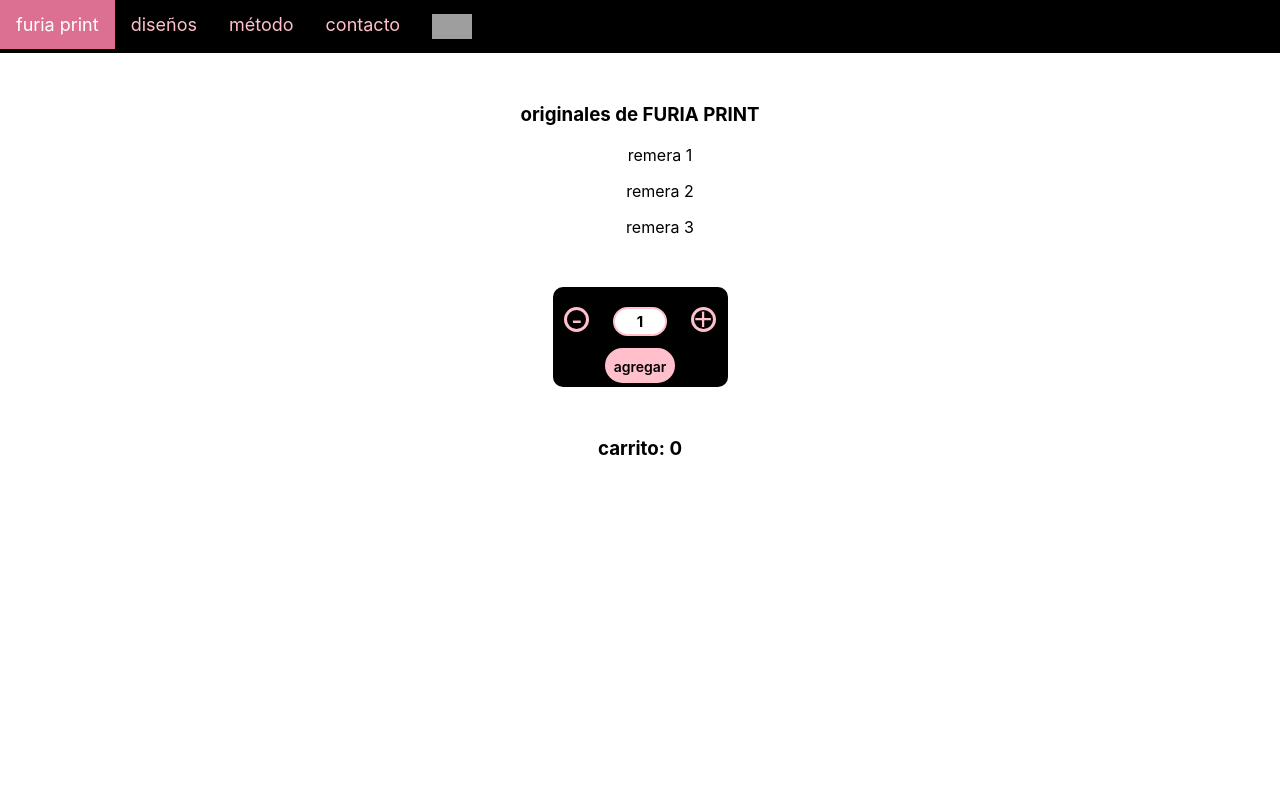
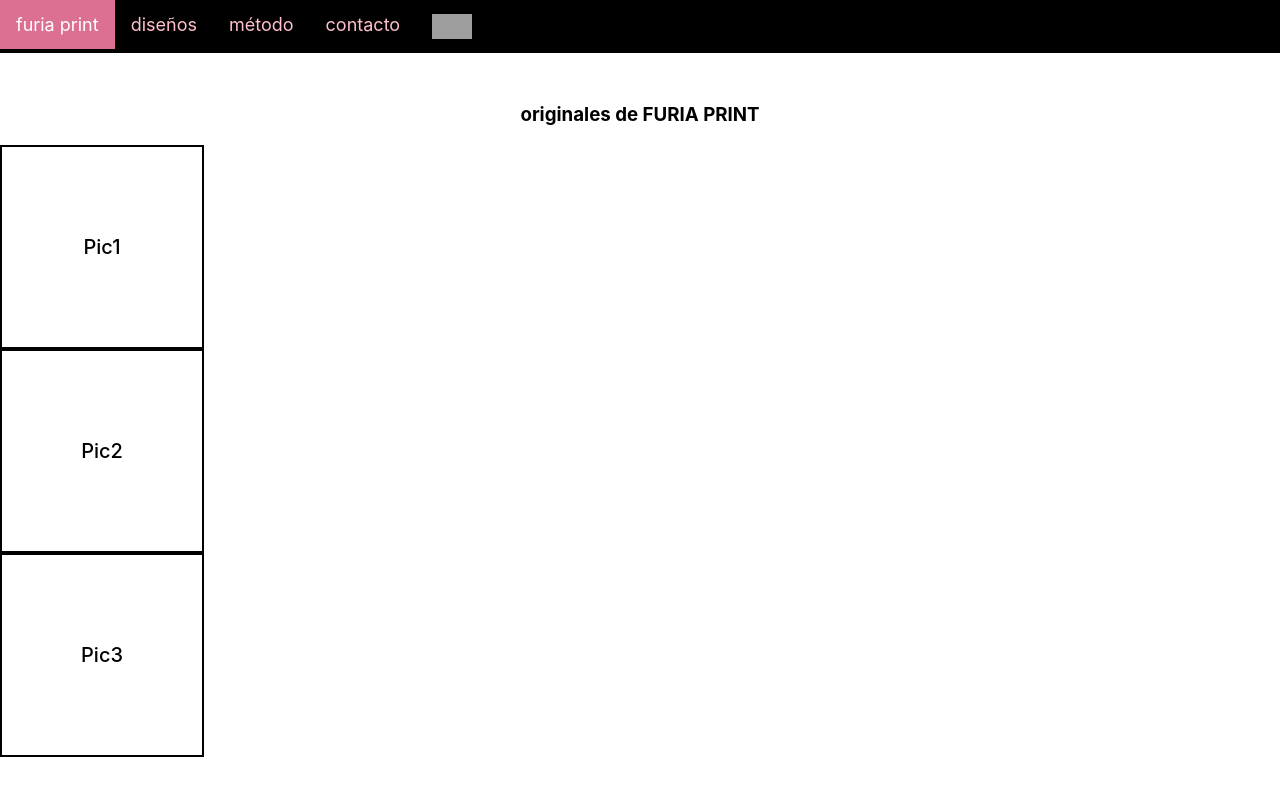
Before and after one commit to iagoscippo/coder_react, a React (Create React App) app: page / in a window 1280 px wide. Shown: the top 800 px of the page. Built offline with nearby package versions, Linux system fonts and the light colour scheme; grey boxes are pictures that could not be loaded.

Commit message:
intentando que renderee bien los items con pics, falta

```diff
--- a/src/App.js
+++ b/src/App.js
@@ -38,7 +38,7 @@ function App() {
     <div className="App">
       <NavBar />
         <div className="info" style={info}>
-          <ItemListContainer title="FURIA PRINT" itemId={2}/>
+          <ItemListContainer title="FURIA PRINT"/>
           <ItemCount {...itemCountProps}/>
           <h3>carrito: {cart}</h3>
       </div>
--- a/src/components/ItemDetail/ItemDetail.js
+++ /dev/null
@@ -1,3 +0,0 @@
-/* .filter(
-    item => item.id === id
-    )
--- a/src/components/ItemListContainer/ItemList/Item/Item.js
+++ b/src/components/ItemListContainer/ItemList/Item/Item.js
@@ -1,9 +1,31 @@
 import React from 'react';
+import Pic1 from './remera1.jpg';
+import Pic2 from './remera2.jpg';
+import Pic3 from './remera3.jpg';
+
+const itemStyle = {
+    height: 200,
+    width: 200,
+    alignText:"center",
+    fontSize: 20,
+    fontWeight: 500,
+    alignItems: 'center',
+    border:"2px solid black",
+    margin: 0,
+    padding: "auto",
+    display: 'flex',
+    flexDirection:'column',
+    justifyContent: 'space-around',
+
+
+}
 
 function Item({ item }) {
-    return <ul style={{listStyleType: "none"}}>
-             { item.id, item.name }
-            </ul>
+
+
+    return <div style={itemStyle}>
+             { item.id, item.name, item.price, item.pic }
+            </div>
 };
 
 export default Item;
--- a/src/components/ItemListContainer/ItemListContainer.js
+++ b/src/components/ItemListContainer/ItemListContainer.js
@@ -6,7 +6,9 @@ function getItems(id) {
     return new Promise((res, rej) => {
         setTimeout (() => {
             res(
-                [{ id: 1, name: "remera 1" }, { id: 2, name: "remera 2" }, { id: 3, name: "remera 3" }]
+                [{id: 1, name: "remera1", price: "$700", pic: "Pic1"} ,
+                 {id: 2, name: "remera2", price: "$800", pic: "Pic2"},
+                 {id: 3, name: "remera3", price: "$900", pic: "Pic3"}]
                 );
                 rej("no pude encontrar la remera ", id);
                 }, 2000);
@@ -20,7 +22,7 @@ function ItemListContainer({title, itemId}) {
 
     useEffect(() => {
         // console.log('Initialized item list container');
-        getItems(itemId).then(
+        getItems().then(
             items => {
                 setList(items);
             },
```
Also changed, not shown: src/components/ItemDetailContainer/ItemDetail/ItemDetail.js (added, +9 -0 lines), src/components/ItemDetailContainer/ItemDetailContainer.js (added, +23 -0 lines), src/components/ItemListContainer/ItemList/Item/remera1.png (deleted).
